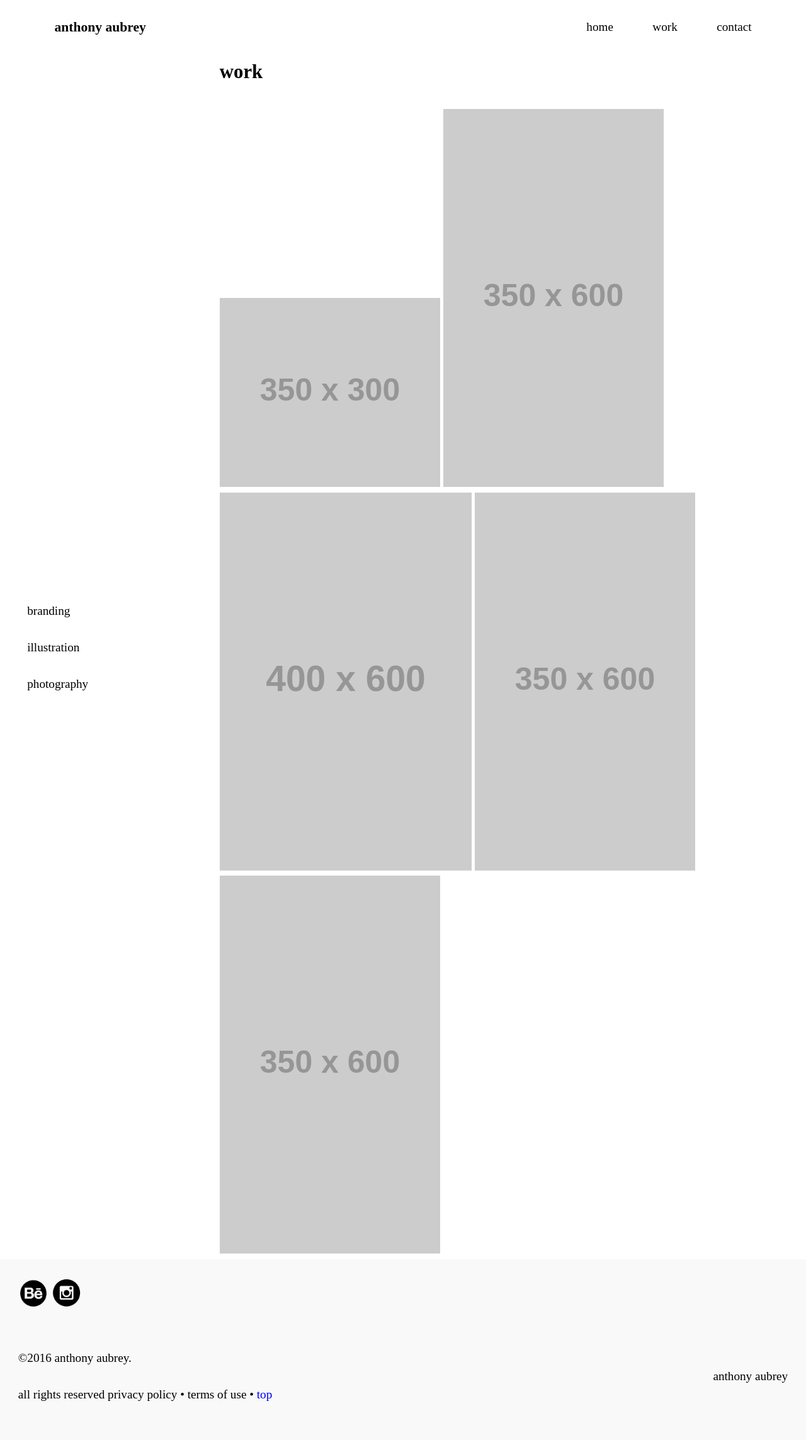
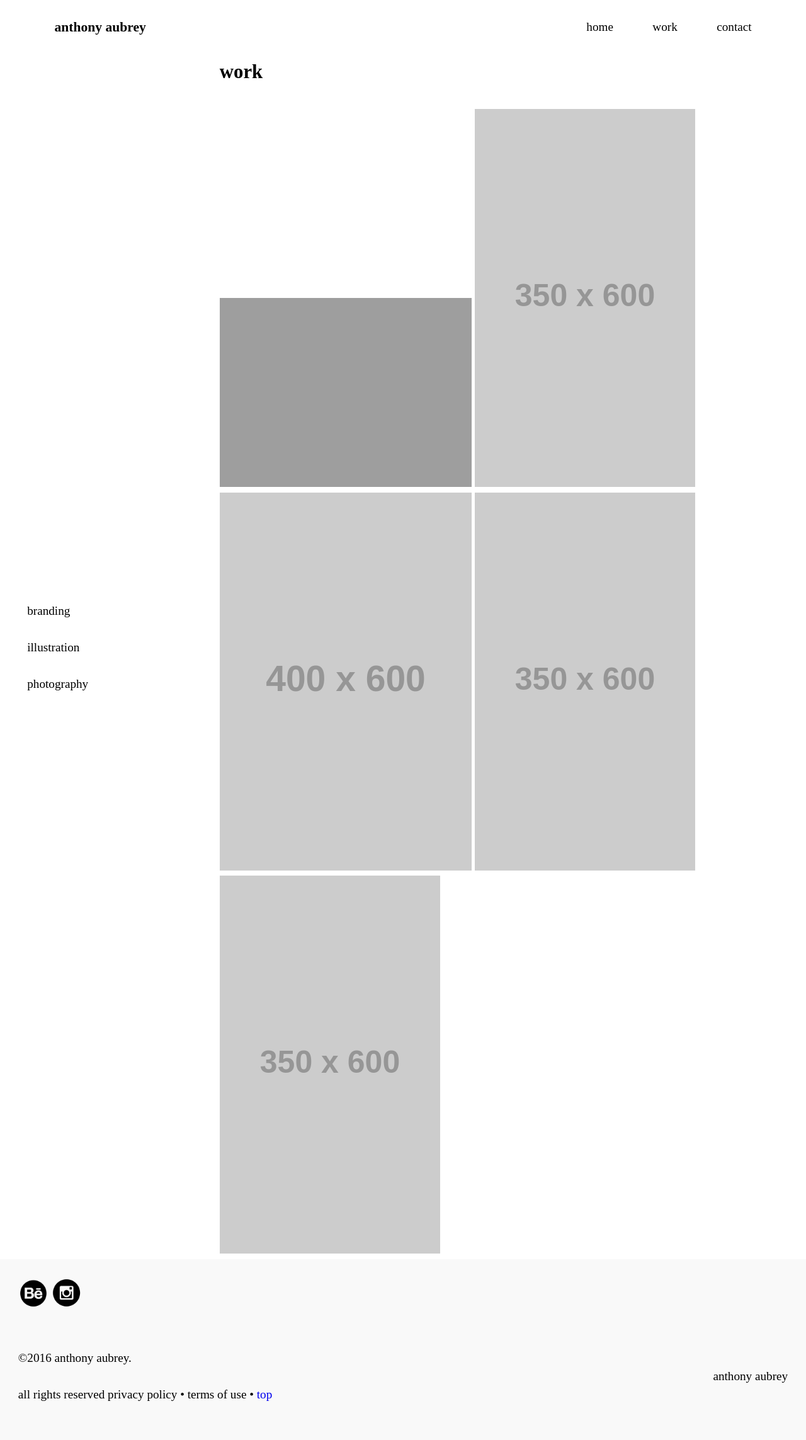
Before and after one commit to anthonyaubrey/portfolio, a Jekyll site: the page built from work.html, in a window 1280 px wide. Shown: the whole page at 63% size. Built offline with Jekyll 4.4.1, drawn with Linux system fonts in a browser that asks for light colours.

Commit message:
added img

```diff
--- a/work.html
+++ b/work.html
@@ -14,7 +14,7 @@
     <div class="padding-left unit unit-xs-1 unit-s-1 unit-m-3-4 unit-l-3-4">
       <h2>work</h2>
       <div>
-      <img src="http://placehold.it/350x300">
+      <img src="{{site.baseurl}}/img/.png">
       <img src="http://placehold.it/350x600">
       <img src="http://placehold.it/400x600">
       <img src="http://placehold.it/350x600">
```
Also changed, not shown: img/otm.jpg (added).
